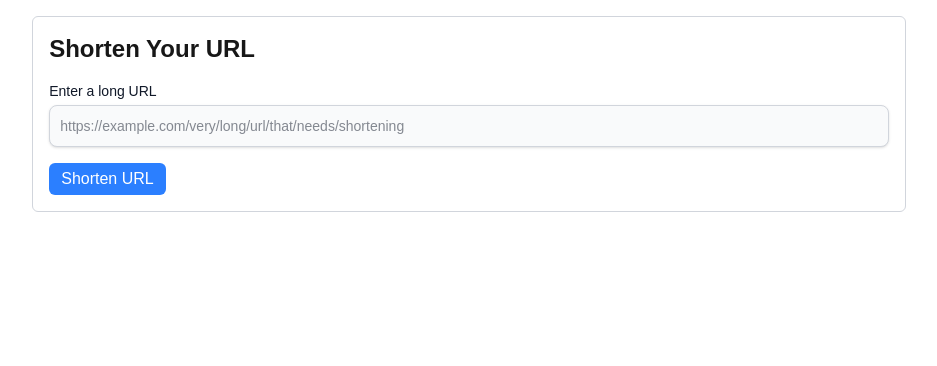
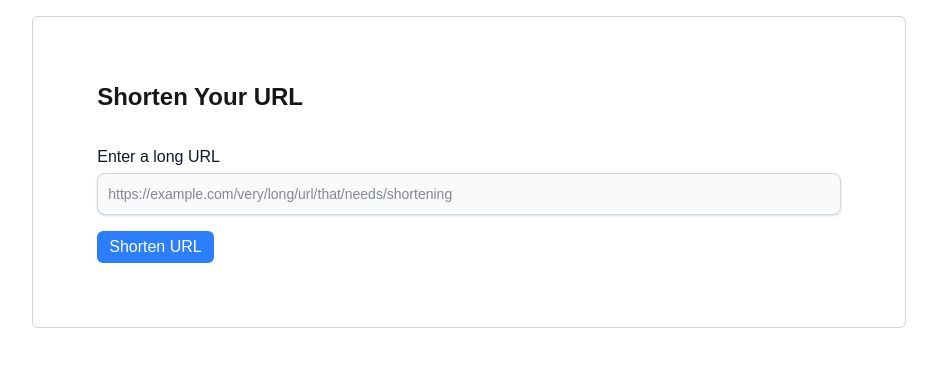
Before and after one commit to avi-watwani/itsurl-shortner, a Next.js app: page / in a window 1280 px wide. Shown: the top 366 px of the page, without its empty margins (171-1108 px from the left). Built offline with nearby package versions, Linux system fonts and the light colour scheme.

Commit message:
style: update padding and margin for improved layout in URL shortener

```diff
--- a/app/page.tsx
+++ b/app/page.tsx
@@ -52,11 +52,11 @@ export default function HomePage() {
 
   return (
     <main className="container mx-auto p-4">
-      <div className="border border-gray-300 rounded-md p-4 w-[70%] mx-auto">
-        <h1 className="text-2xl font-bold mb-4">Shorten Your URL</h1>
+      <div className="border border-gray-300 rounded-md p-16 w-[70%] mx-auto">
+        <h1 className="text-2xl font-bold mb-8">Shorten Your URL</h1>
         <form className="space-y-4">
           <div>
-            <label htmlFor="longUrl" className="block text-sm font-medium text-gray-900 mb-1">
+            <label htmlFor="longUrl" className="block text-mb font-medium text-gray-900 mb-1">
               Enter a long URL
             </label>
             <input
```
